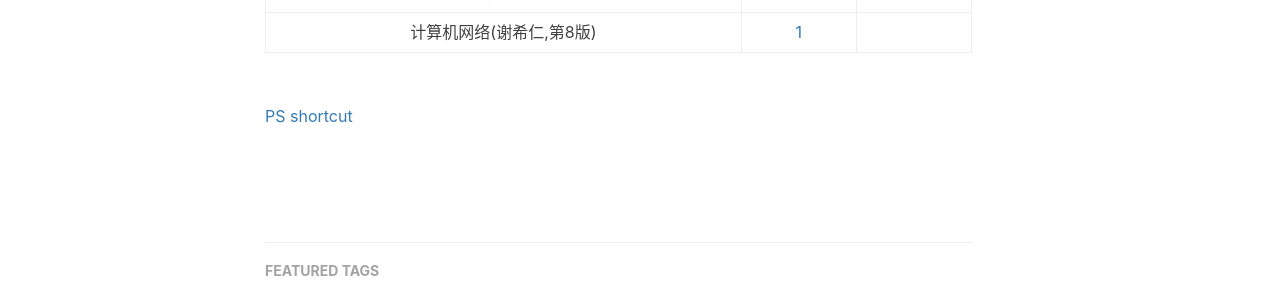
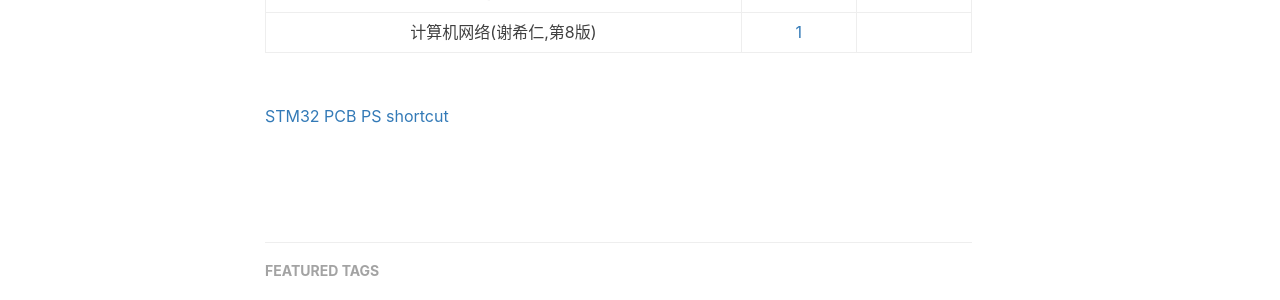
Before and after one commit to PuzzleNone/Blog, a Jekyll site: the page built from _posts/2024-09-19-First.markdown, in a window 1280 px wide. Shown: the part 546-846 px from the top of the page. Built offline with Jekyll 4.4.1, drawn with Linux system fonts in a browser that asks for light colours; nearby versions of some CDN libraries; comment, search, counter and statistics services are not loaded.

Commit message:
stm32,PCB

```diff
--- a/_posts/2024-09-19-First.markdown
+++ b/_posts/2024-09-19-First.markdown
@@ -21,5 +21,6 @@ tags:
 |计算机网络(谢希仁,第8版)|[1](https://www.bilibili.com/video/BV1t34y1d7yA/)||
 
 
-
+[STM32](https://www.bilibili.com/video/BV1KM4m1U7f1/)
+[PCB](https://www.bilibili.com/video/BV1AT421Y7DS)
 [PS shortcut](https://blog.csdn.net/zipack/article/details/78978800)
```
